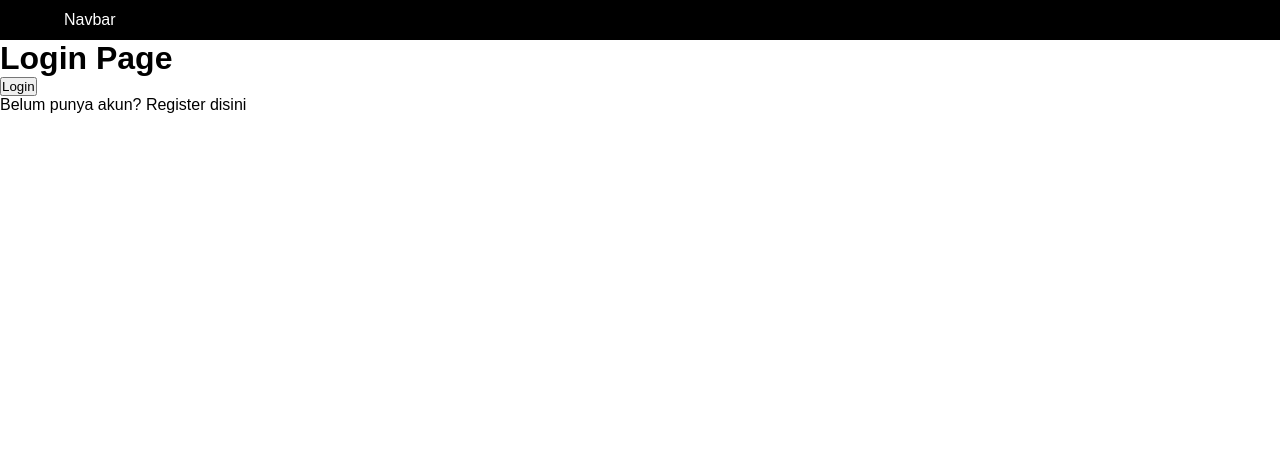
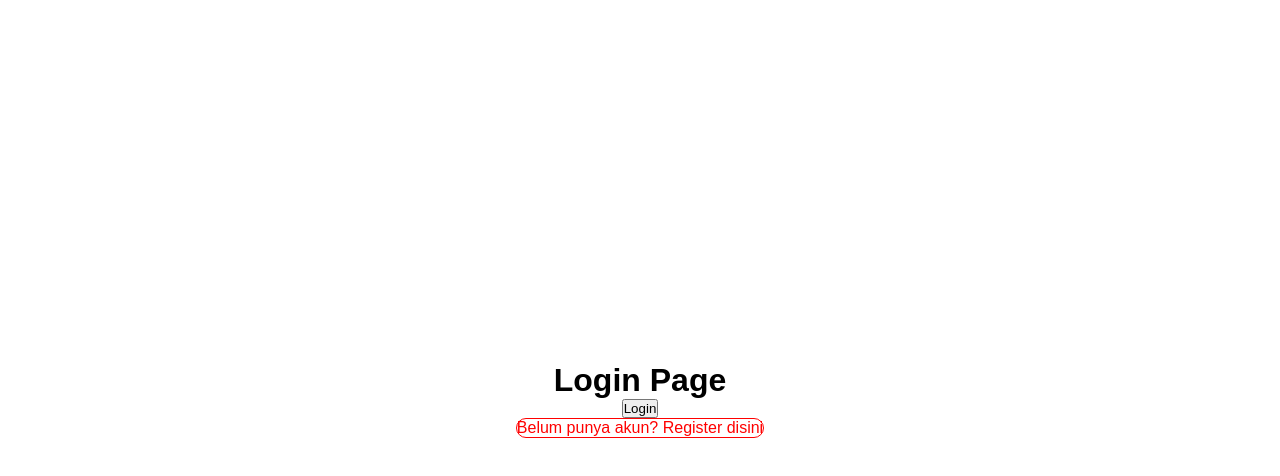
Before and after one commit to MHendriF/Hello-Next-JS, a Next.js app in the folder VIP-CODE-STUDIO/pnpm-next-app/: page /auth/login in a window 1280 px wide. Shown: the top 476 px of the page. Built offline with nearby package versions, Linux system fonts and the light colour scheme.

Commit message:
styling css, sass

```diff
--- a/VIP-CODE-STUDIO/pnpm-next-app/src/components/layouts/AppShell/index.tsx
+++ b/VIP-CODE-STUDIO/pnpm-next-app/src/components/layouts/AppShell/index.tsx
@@ -1,13 +1,19 @@
+import { useRouter } from "next/router";
 import Navbar from "../Navbar";
 
 type AppShellProps = {
   children: React.ReactNode;
 };
+
+const disableNavbar = ["/auth/login", "/auth/register"];
+
 export default function AppShell(props: AppShellProps) {
   const { children } = props;
+  const { pathname } = useRouter();
+
   return (
     <main>
-      <Navbar />
+      {!disableNavbar.includes(pathname) && <Navbar />}
       {children}
     </main>
   );
--- /dev/null
+++ b/VIP-CODE-STUDIO/pnpm-next-app/src/components/layouts/Navbar/Navbar.module.css
@@ -0,0 +1,9 @@
+.navbar {
+  display: flex;
+  width: 100%;
+  height: 40px;
+  background-color: black;
+  color: white;
+  align-items: center;
+  padding: 0 5%;
+}
--- a/VIP-CODE-STUDIO/pnpm-next-app/src/components/layouts/Navbar/index.tsx
+++ b/VIP-CODE-STUDIO/pnpm-next-app/src/components/layouts/Navbar/index.tsx
@@ -1,7 +1,9 @@
+import styles from "./Navbar.module.css";
+
 export default function Navbar() {
   return (
-    <div className="navbar">
-      <div>Navbar</div>
+    <div className={styles.navbar}>
+      <div className="big">Navbar</div>
     </div>
   );
 }
--- a/VIP-CODE-STUDIO/pnpm-next-app/src/pages/auth/login.tsx
+++ b/VIP-CODE-STUDIO/pnpm-next-app/src/pages/auth/login.tsx
@@ -1,18 +1,9 @@
-import Link from "next/link";
-import { useRouter } from "next/router";
+import LoginViews from "@/views/auth/login";
 
 export default function LoginPage() {
-  const { push } = useRouter();
-  const handleLogin = () => {
-    push("/product");
-  };
   return (
-    <div>
-      <h1>Login Page</h1>
-      <button onClick={handleLogin}>Login</button>
-      <p>
-        Belum punya akun? <Link href="/auth/register">Register disini</Link>
-      </p>
-    </div>
+    <>
+      <LoginViews />
+    </>
   );
 }
--- /dev/null
+++ b/VIP-CODE-STUDIO/pnpm-next-app/src/styles/colors.scss
@@ -0,0 +1,3 @@
+$schema: (
+  primary: #ffffff,
+);
--- a/VIP-CODE-STUDIO/pnpm-next-app/src/styles/globals.css
+++ b/VIP-CODE-STUDIO/pnpm-next-app/src/styles/globals.css
@@ -16,12 +16,6 @@
   text-decoration: none;
 }
 
-.navbar {
-  display: flex;
-  width: 100%;
-  height: 40px;
-  background-color: black;
-  color: white;
-  align-items: center;
-  padding: 0 5%;
+.big {
+  font-size: 1rem;
 }
--- /dev/null
+++ b/VIP-CODE-STUDIO/pnpm-next-app/src/views/auth/login/Login.module.scss
@@ -0,0 +1,10 @@
+@import "@/styles/colors.scss";
+
+.login {
+  display: flex;
+  flex-direction: column;
+  justify-content: center;
+  align-items: center;
+  height: 100vh;
+  background-color: map-get($schema, primary);
+}
--- /dev/null
+++ b/VIP-CODE-STUDIO/pnpm-next-app/src/views/auth/login/index.tsx
@@ -0,0 +1,22 @@
+import Link from "next/link";
+import styles from "./Login.module.scss";
+import { useRouter } from "next/router";
+
+export default function LoginViews() {
+  const { push } = useRouter();
+  const handleLogin = () => {
+    push("/product");
+  };
+
+  return (
+    <div className={styles.login}>
+      <h1>Login Page</h1>
+      <button onClick={handleLogin}>Login</button>
+      <p
+        style={{ color: "red", border: "1px solid red", borderRadius: "10px" }}
+      >
+        Belum punya akun? <Link href="/auth/register">Register disini</Link>
+      </p>
+    </div>
+  );
+}
```
Also changed, not shown: VIP-CODE-STUDIO/pnpm-next-app/package.json (+5 -4 lines), 1 other file (tests, documents, lock files or other folders).
